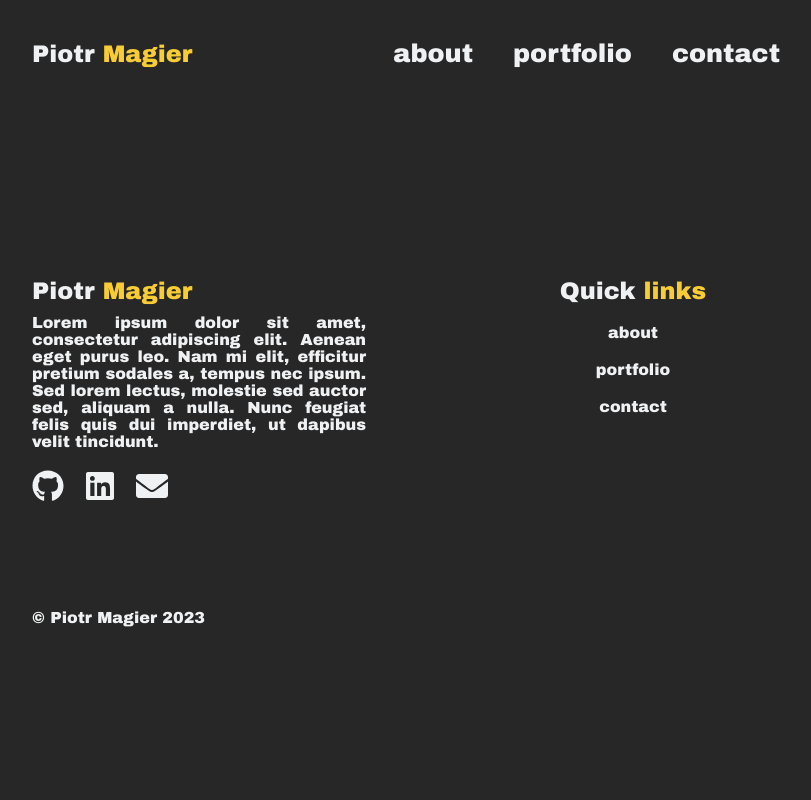
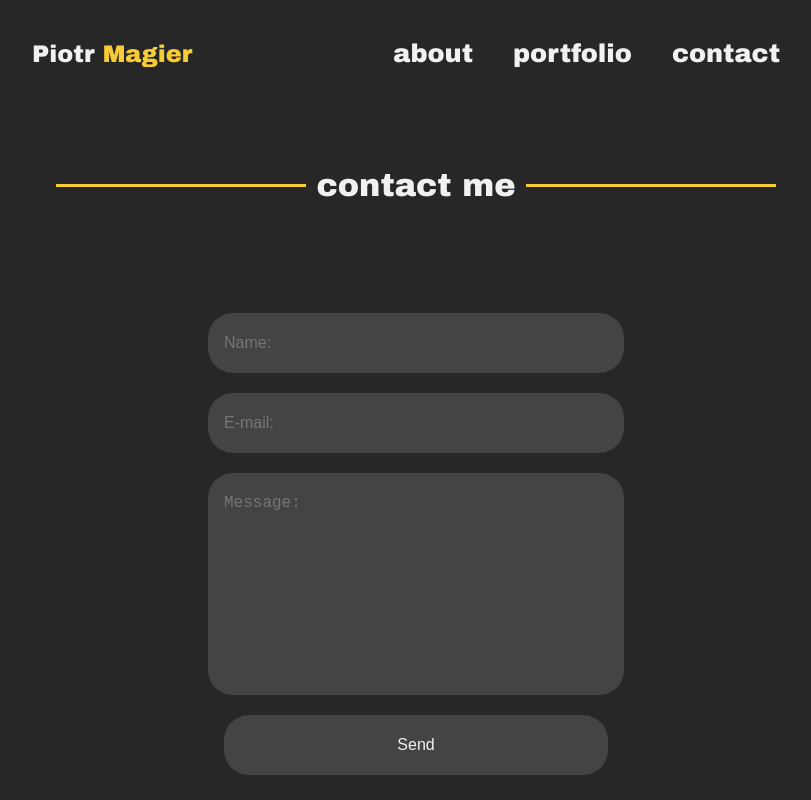
Before and after one commit to pmagier99/myportfolio, a React (Create React App) app: page /contact in a window 1280 px wide. Shown: the top 800 px of the page, without its empty margins (224-1035 px from the left). Built offline with nearby package versions, Linux system fonts and the light colour scheme.

Commit message:
creating Contact page

```diff
--- a/src/components/Footer.js
+++ b/src/components/Footer.js
@@ -6,7 +6,7 @@ import {NavLink} from "react-router-dom";
 
 
 const StyledAbout = styled.div`
-  margin-top: 200px;
+  margin-top: 150px;
   display: grid;
   grid-template-columns: 1fr 1fr;
   gap: 100px;
--- a/src/pages/AboutMe.js
+++ b/src/pages/AboutMe.js
@@ -1,8 +1,11 @@
 import styled from 'styled-components'
+import Title from "../components/Title";
 
 function AboutMe(){
     return(
-        <></>
+        <>
+        <Title name={"about me"} />
+        </>
     )
 }
 
--- a/src/pages/Contact.js
+++ b/src/pages/Contact.js
@@ -1,8 +1,42 @@
 import styled from 'styled-components'
+import Title from "../components/Title";
+
+const Form = styled.form`
+  width: 100%;
+  margin: 0 auto;
+  display: flex;
+  flex-direction: column;
+  align-items: center;
+  input,textarea,button{
+    width: 50%;
+    margin: 10px 0;
+    background-color: #444444;
+    border: 1px solid transparent;
+    border-radius: 25px;
+    padding: 20px 15px;
+    color: #EFF1F3;
+    resize: none;
+    font-size: 1rem;
+  }
+  button{
+    &:hover{background-color: #F8CC34;}
+  }
+`
 
 function Contact(){
     return(
-        <></>
+        <div>
+            <Title name={"contact me"}/>
+            <Form>
+                <input type={"text"} id={"name"} required placeholder={"Name:"}/>
+                <input type={"email"} id={"email"} required placeholder={"E-mail:"}/>
+                <textarea id={"message"} rows={10} required placeholder={"Message:"}/>
+
+                <button>
+                    Send
+                </button>
+            </Form>
+        </div>
     )
 }
 
--- a/src/pages/Portfolio.js
+++ b/src/pages/Portfolio.js
@@ -7,12 +7,12 @@ import {FaCss3Alt} from 'react-icons/fa'
 import {FaJsSquare} from 'react-icons/fa'
 import {FaPhp} from 'react-icons/fa'
 import {FaReact} from 'react-icons/fa'
+import Title from "../components/Title";
 
 const StyledPortfolio = styled.div`
   display: flex;
   flex-direction: column;
   justify-content: center;
-  padding: 100px 40px;
 `
 
 const Work = styled.div`
@@ -46,6 +46,7 @@ function Portfolio(){
     return(
         <>
         <StyledPortfolio>
+            <Title name={"portfolio"}/>
             <Work>
                 <img src={WorkOne} alt={"JudyWoodM4M"}/>
                 <div>
```
